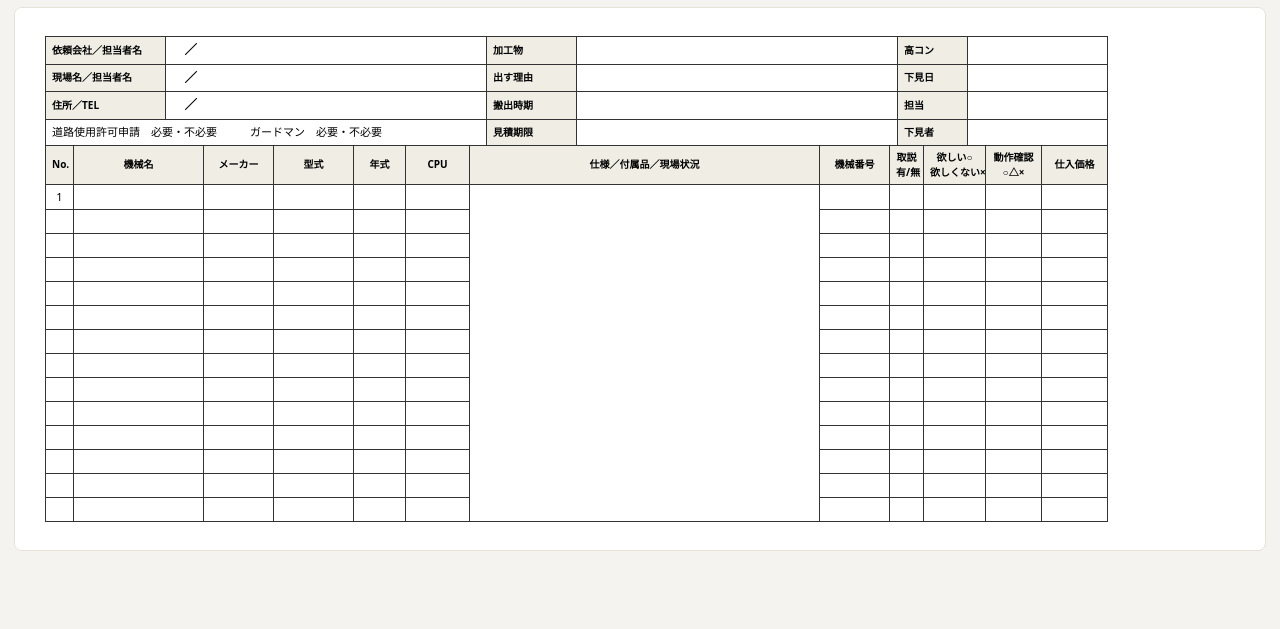
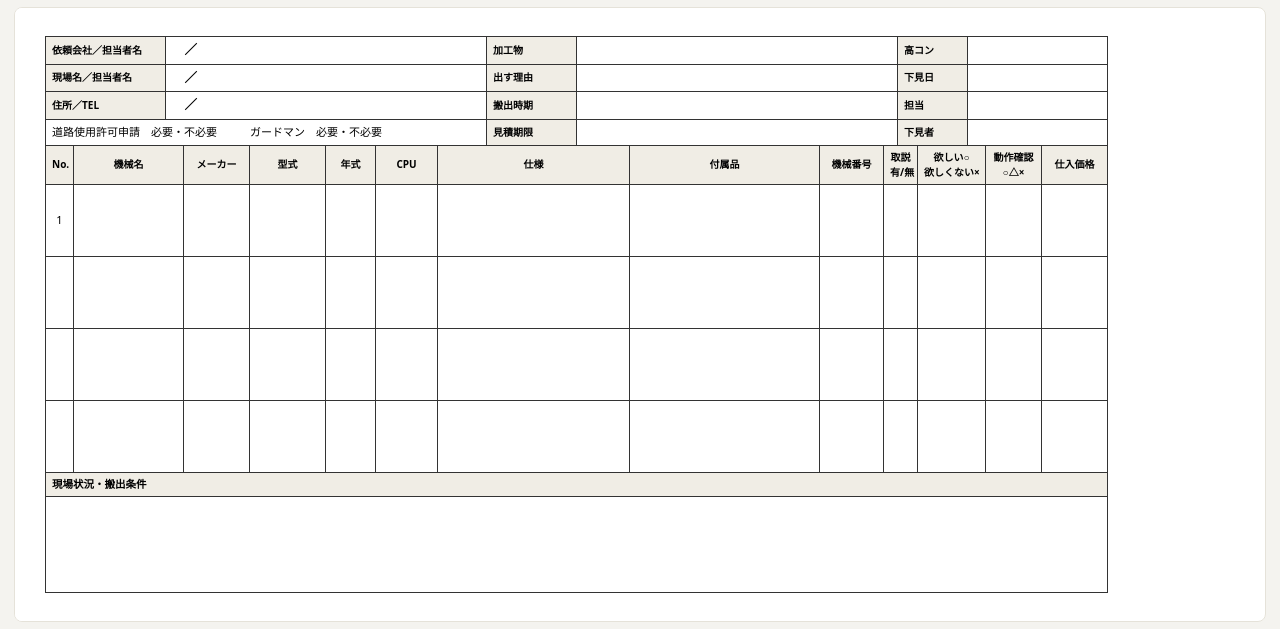
Before and after one commit to tgkfnfnfv9-stack/sitami-tool, a plain HTML site: page index.html in a window 1280 px wide. Both pictures are taken after a click on the button "確認". Shown: the part 94-723 px from the top of the page. Drawn offline with Linux system fonts and the light colour scheme.

Commit message:
帳票を機械ごとのブロックに変更: 仕様と付属品を別列に分け、現場状況を下段の独立欄に
Co-Authored-By: Claude Opus 5.5 <noreply@anthropic.com>
Claude-Session: https://claude.ai/code/session_01G9PaMG5B76dEru5GQAema4

```diff
--- a/index.html
+++ b/index.html
@@ -153,8 +153,17 @@
   .sheet .r{text-align:right;font-variant-numeric:tabular-nums}
   .sheet .v{font-size:12.5px;font-weight:600}
   .sheet .req .on{border:1.5px solid #000;border-radius:50%;padding:0 4px}
-  .sheet .notes{white-space:pre-wrap;line-height:1.75;font-size:12px;vertical-align:top;padding:6px 8px}
-  .sheet .gap{height:8px;border:none}
+  .sheet .mt td.blk{height:72px}
+  .sheet .mt td.list{vertical-align:top;font-size:10.5px;line-height:1.5;padding:5px 7px}
+  .sheet .list div{padding-left:.9em;text-indent:-.9em}
+  .sheet .list div::before{content:"・"}
+  .sheet .mt tr.mrow td{border-top:1.6px solid #000}
+  .sheet .site{margin-top:-1px}
+  .sheet .site th{text-align:left;font-size:10.5px}
+  .sheet .site td{height:96px;vertical-align:top;padding:6px 10px;font-size:11.5px;line-height:1.7}
+  .sheet .site .cols{column-count:2;column-gap:28px}
+  .sheet .site .cols div{break-inside:avoid;padding-left:.9em;text-indent:-.9em}
+  .sheet .site .cols div::before{content:"・"}
 </style>
 </head>
 <body>
@@ -362,7 +371,11 @@
         <div class="field full"><label>機械番号</label><input type="text" data-m="serial" placeholder="221031"></div>
       </div>
       <div class="sub-h">仕様・付属品</div>
-      <div class="field"><textarea data-m="spec" rows="5" placeholder="9吋スクロールチャック（キタガワ JN09T）&#10;工作主軸 100〜1000min-1&#10;内研軸 20000〜40000min-1（ベルト駆動式）&#10;貫通穴径 70φ、ストローク X300、Z350&#10;固定具、ロータリードレッサー有"></textarea></div>
+      <div style="display:flex;flex-direction:column;gap:10px">
+        <div class="field"><label>仕様</label><textarea data-m="spec" rows="5" placeholder="工作主軸 100〜1000min-1&#10;内研軸 20000〜40000min-1（ベルト駆動式）&#10;貫通穴径 70φ&#10;ストローク X300、Z350"></textarea></div>
+        <div class="field"><label>付属品</label><textarea data-m="acc" rows="5" placeholder="9吋スクロールチャック（キタガワ JN09T）&#10;固定具&#10;ロータリードレッサー"></textarea></div>
+      </div>
+      <div class="hint" style="margin-top:6px">1行に1項目ずつ入力すると帳票で見やすくなります</div>
       <div class="sub-h">確認</div>
       <div class="grid2">
         <div class="field">
@@ -455,16 +468,21 @@
   const val=k=>{const el=$(`[data-key="${k}"]`);return el?el.value:""};
   const fmtD=s=>{if(!s)return"";const[y,m,d]=s.split("-");return d?`${+m}/${+d}`:`${y}.${+m}`};
   const req=k=>{const v=segVal($(`[data-seg="${k}"]`));return `<span class="req">${["必要","不必要"].map(x=>`<span class="${v===x?"on":""}">${x}</span>`).join("・")}</span>`};
+  const lines=t=>String(t||"").split(/\n/).map(x=>x.replace(/^[・\-\s]+/,"").trim()).filter(Boolean);
+  const list=t=>lines(t).map(x=>`<div>${esc(x)}</div>`).join("");
   function buildSheet(){
     const ms=$$(".m-card",box).map(c=>{const g=k=>$(`[data-m="${k}"]`,c).value;const s=k=>segVal($(`[data-mseg="${k}"]`,c));
-      return{name:g("name"),maker:g("maker"),model:g("model"),year:g("year"),cpu:g("cpu"),serial:g("serial"),spec:g("spec"),manual:s("manual"),want:s("want"),op:s("op"),price:g("price")}});
-    const rows=Math.max(14,ms.length);
+      return{name:g("name"),maker:g("maker"),model:g("model"),year:g("year"),cpu:g("cpu"),serial:g("serial"),spec:g("spec"),acc:g("acc"),manual:s("manual"),want:s("want"),op:s("op"),price:g("price")}});
+    const blocks=Math.max(4,ms.length);
     let body="";
-    for(let i=0;i<rows;i++){const m=ms[i]||{};
-      body+=`<tr><td class="c">${m.name!==undefined?i+1:""}</td><td>${esc(m.name)}</td><td>${esc(m.maker)}</td><td>${esc(m.model)}</td><td class="c">${esc(m.year?fmtD(m.year):"")}</td><td>${esc(m.cpu)}</td>`+
-        (i===0?`<td class="notes" rowspan="${rows}">${esc(ms.map((x,j)=>(ms.length>1&&x.spec?`【${j+1}】`:"")+x.spec).filter(Boolean).join("\n"))}${val("siteNotes")?"\n\n"+esc(val("siteNotes")):""}</td>`:"")+
+    for(let i=0;i<blocks;i++){const m=ms[i]||{};const has=i<ms.length;
+      body+=`<tr class="mrow"><td class="c blk">${has?i+1:""}</td><td>${esc(m.name)}</td><td>${esc(m.maker)}</td><td>${esc(m.model)}</td><td class="c">${esc(m.year?fmtD(m.year):"")}</td><td>${esc(m.cpu)}</td>`+
+        `<td class="list">${list(m.spec)}</td><td class="list">${list(m.acc)}</td>`+
         `<td>${esc(m.serial)}</td><td class="c">${esc(m.manual)}</td><td class="c">${esc(m.want)}</td><td class="c">${esc(m.op)}</td><td class="r">${m.price?"¥"+esc(Number(String(m.price).replace(/\D/g,"")).toLocaleString()):""}</td></tr>`;
     }
+    const notes=val("siteNotes");
+    const chips=$$("#siteChips .chip.on").map(x=>x.textContent).filter(c=>!notes.includes(c));
+    const site=[...lines(notes),...chips];
     $("#sheet").innerHTML=`
 <table>
   <colgroup><col style="width:120px"><col><col style="width:90px"><col><col style="width:70px"><col style="width:140px"></colgroup>
@@ -474,10 +492,11 @@
   <tr><td colspan="2">道路使用許可申請　${req("roadPermit")}　　　ガードマン　${req("guardman")}</td><th>見積期限</th><td class="v">${esc(fmtD(val("quoteDeadline")))}</td><th>下見者</th><td class="v">${esc(val("inspector"))}</td></tr>
 </table>
 <table class="mt" style="margin-top:-1px">
-  <colgroup><col style="width:28px"><col style="width:130px"><col style="width:70px"><col style="width:80px"><col style="width:52px"><col style="width:64px"><col><col style="width:70px"><col style="width:34px"><col style="width:62px"><col style="width:56px"><col style="width:66px"></colgroup>
-  <tr><th>No.</th><th>機械名</th><th>メーカー</th><th>型式</th><th>年式</th><th>CPU</th><th>仕様／付属品／現場状況</th><th>機械番号</th><th>取説<br>有/無</th><th>欲しい○<br>欲しくない×</th><th>動作確認<br>○△×</th><th>仕入価格</th></tr>
+  <colgroup><col style="width:28px"><col style="width:110px"><col style="width:66px"><col style="width:76px"><col style="width:50px"><col style="width:62px"><col><col style="width:190px"><col style="width:64px"><col style="width:34px"><col style="width:68px"><col style="width:56px"><col style="width:66px"></colgroup>
+  <tr><th>No.</th><th>機械名</th><th>メーカー</th><th>型式</th><th>年式</th><th>CPU</th><th>仕様</th><th>付属品</th><th>機械番号</th><th>取説<br>有/無</th><th>欲しい○<br>欲しくない×</th><th>動作確認<br>○△×</th><th>仕入価格</th></tr>
   ${body}
-</table>`;
+</table>
+<table class="site"><tr><th>現場状況・搬出条件</th></tr><tr><td><div class="cols">${site.map(x=>`<div>${esc(x)}</div>`).join("")}</div></td></tr></table>`;
   }
   $("#btnPreview").addEventListener("click",()=>{buildSheet();open("preview")});
   $("#pvClose").addEventListener("click",()=>$("#preview").classList.remove("on"));
```
Also changed, not shown: 1 other file.
